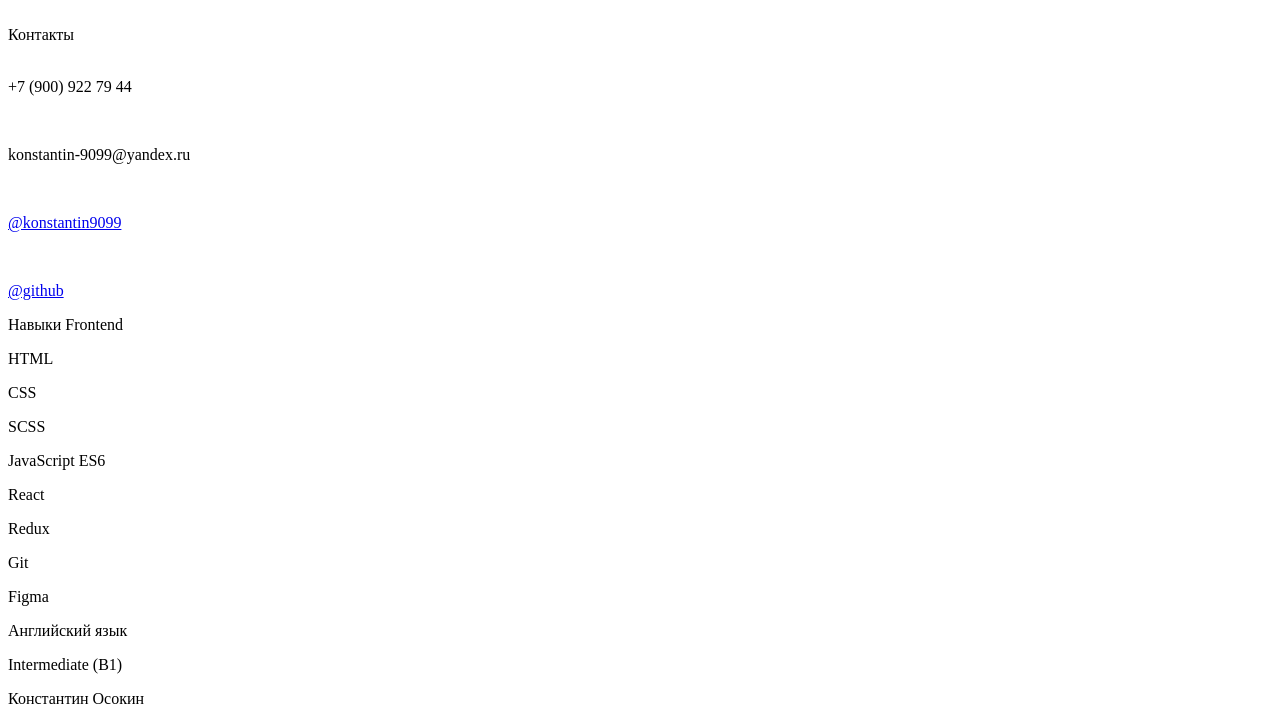
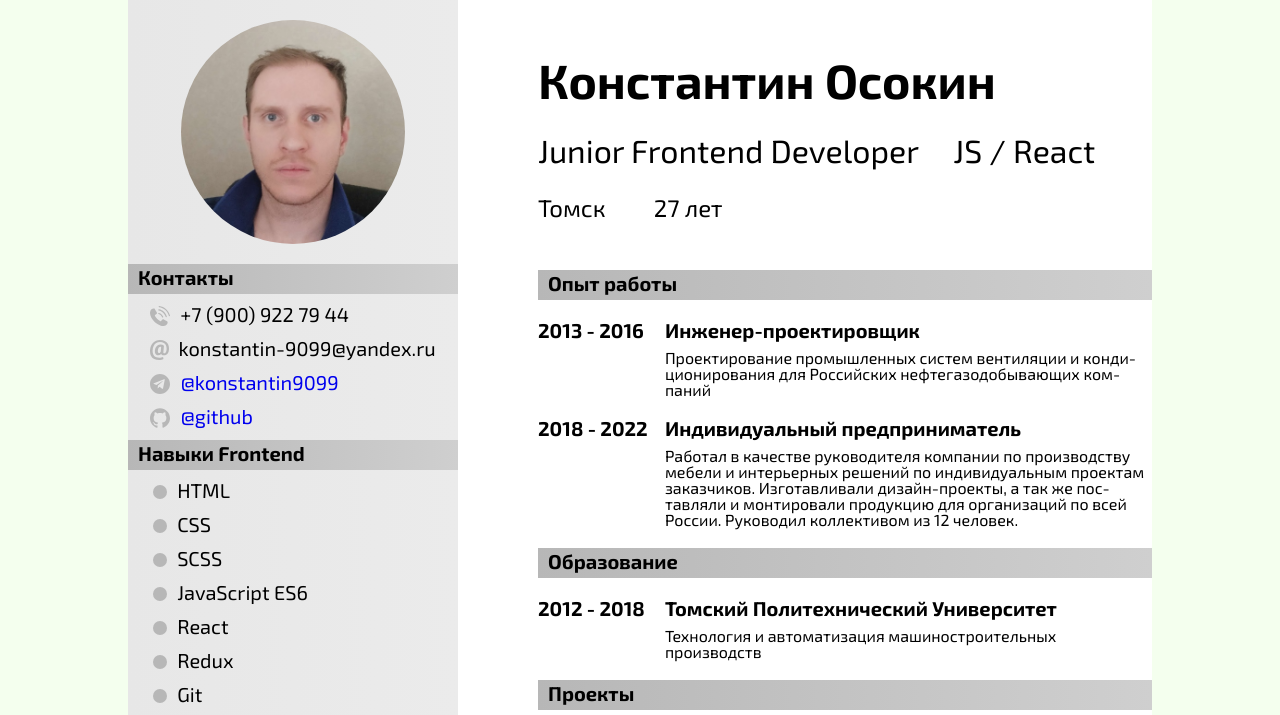
Before and after one commit to HoRRoR909/resume, a plain HTML site: page index.html in a window 1280 px wide. Shown: the top 715 px of the page. Drawn offline with Linux system fonts and the light colour scheme; the site is published under a folder, as on GitHub Pages, so addresses that start at the root find nothing.

Commit message:
new references

```diff
--- a/index.html
+++ b/index.html
@@ -5,7 +5,7 @@
   <meta http-equiv="X-UA-Compatible" content="IE=edge">
   <meta name="viewport" content="width=device-width, initial-scale=1.0">
   <title>Konstantin Osokin</title>
-  <link rel="stylesheet" href="/style.css">
+  <link rel="stylesheet" href="style.css">
   <link rel="preconnect" href="https://fonts.googleapis.com">
   <link rel="preconnect" href="https://fonts.gstatic.com" crossorigin>
   <link href="https://fonts.googleapis.com/css2?family=Exo+2:wght@400;700&display=swap" rel="stylesheet">
@@ -14,7 +14,7 @@
   <div class="wrapper">
     <div class="left">
       <div class="photo">
-        <img class="photo" src="/img/photo.png" alt="" height="224px" >
+        <img class="photo" src="img/photo.png" alt="" height="224px" >
       </div>
       <div class="header_left">
         <div class="header_left_text_block">
@@ -23,19 +23,19 @@
       </div>
       <div class="contacts_block">
         <div class="contact">
-          <img class="header_left_icon_pic gears" src="/img/phone-ringing.svg" alt="" height="20px" >
+          <img class="header_left_icon_pic gears" src="img/phone-ringing.svg" alt="" height="20px" >
           <p class="contact_text">+7 (900) 922 79 44</p>
         </div>
         <div class="contact">
-          <img class="header_left_icon_pic gears" src="/img/email_a.svg" alt="" height="20px" >
+          <img class="header_left_icon_pic gears" src="img/email_a.svg" alt="" height="20px" >
           <p class="contact_text">konstantin-9099@yandex.ru</p>
         </div>
         <div class="contact">
-          <img class="header_left_icon_pic gears" src="/img/telegram-black.svg" alt="" height="20px" >
+          <img class="header_left_icon_pic gears" src="img/telegram-black.svg" alt="" height="20px" >
           <p class="contact_text"><a href="http://t.me/konstantin9099">@konstantin9099</a></p>
         </div>
         <div class="contact">
-          <img class="header_left_icon_pic gears" src="/img/github.svg" alt="" height="20px" >
+          <img class="header_left_icon_pic gears" src="img/github.svg" alt="" height="20px" >
           <p class="contact_text"><a href="https://github.com/HoRRoR909">@github</a></p>
         </div>
       </div>
```
